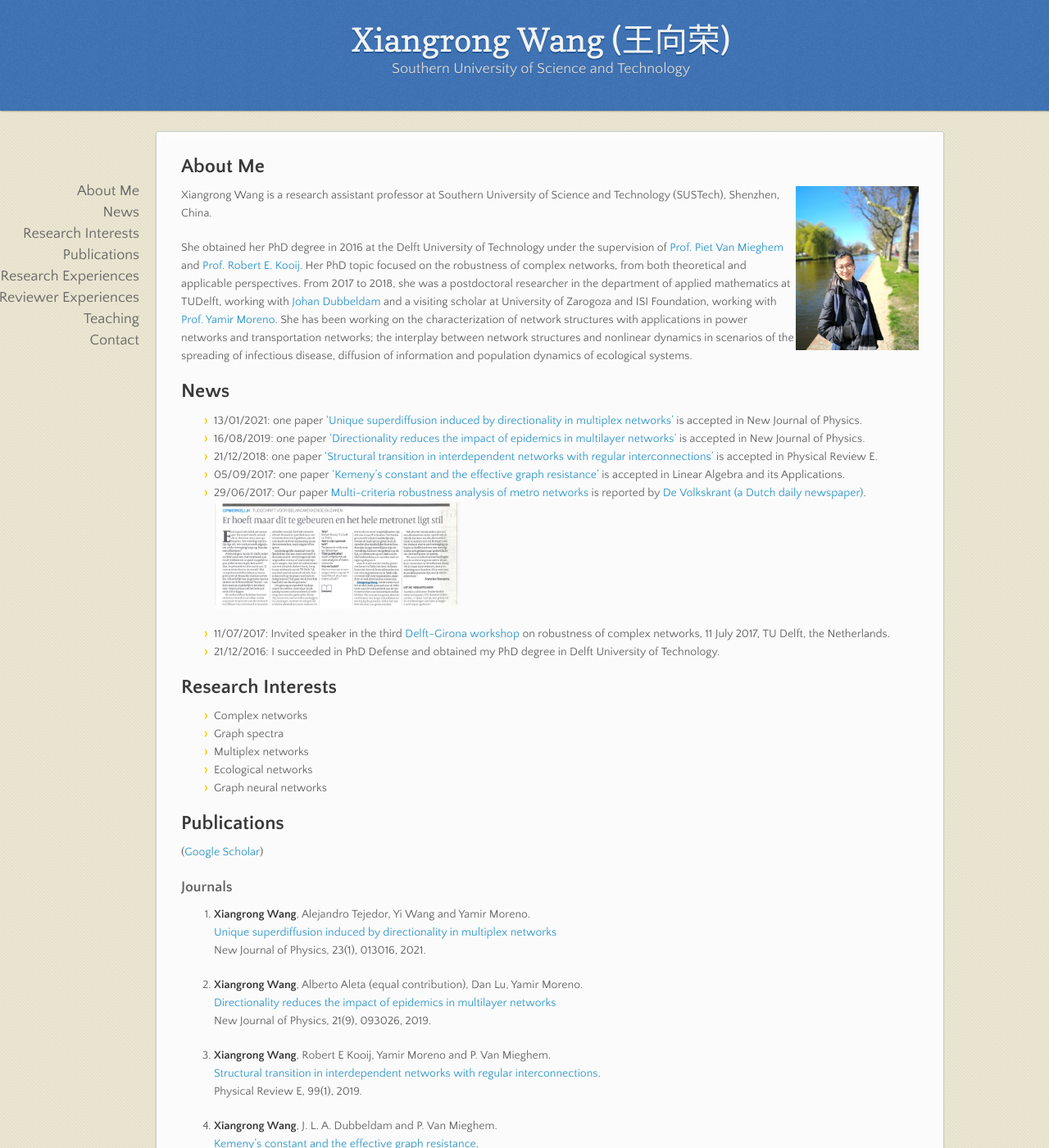
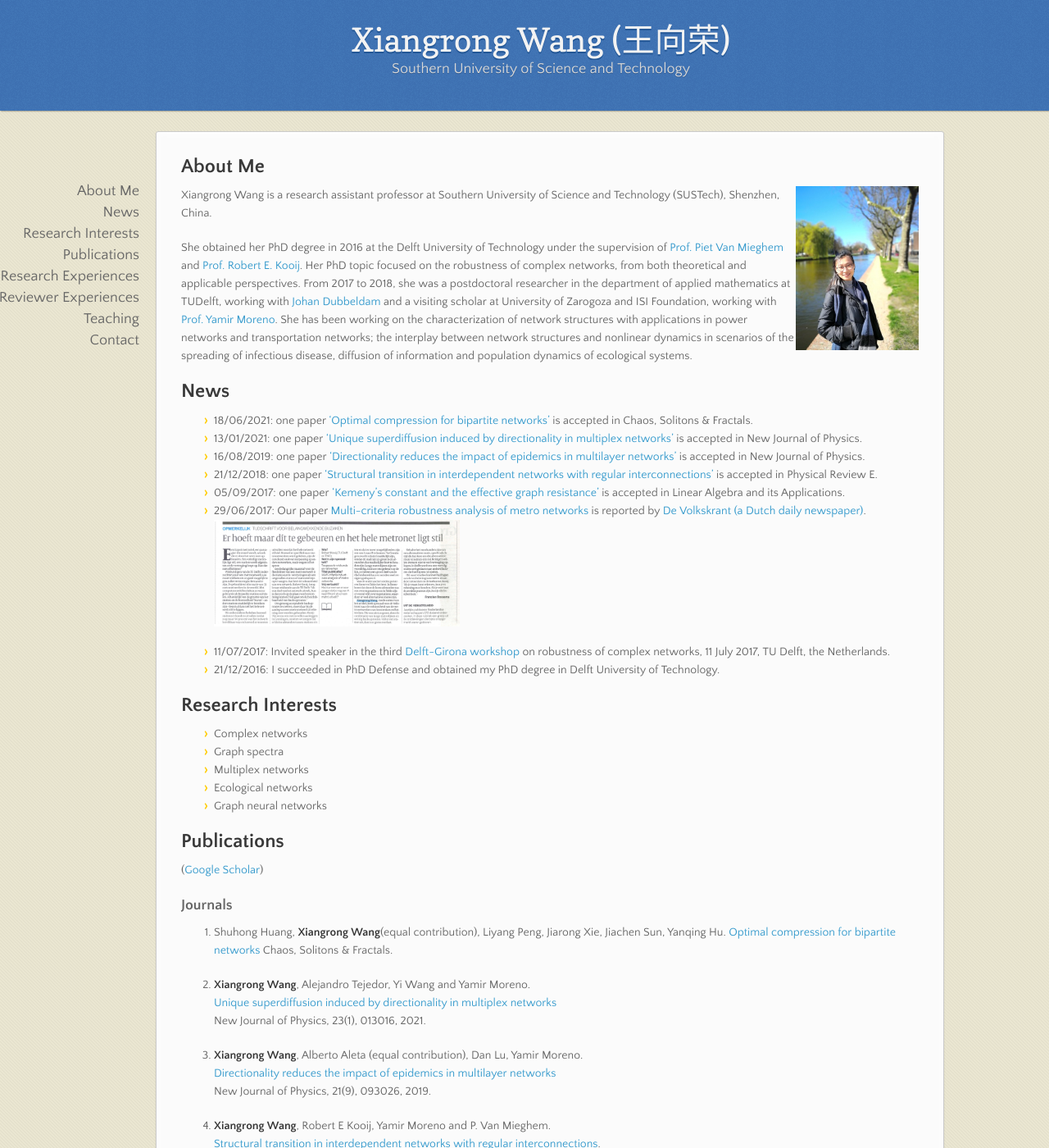
Before and after one commit to xiangrongwang/xiangrongwang.github.io, a Jekyll site: the page built from index.md, in a window 1280 px wide and 1400 px high. Shown: the whole window at 82% size. Built offline with Jekyll 4.4.1, drawn with Linux system fonts in a browser that asks for light colours; nearby versions of some CDN libraries; our own code applies the rules of GitHub Pages for plain Markdown files.

Commit message:
Update index.md

```diff
--- a/index.md
+++ b/index.md
@@ -8,6 +8,7 @@ Her PhD topic focused on the robustness of complex networks,  from both theoreti
 
 
 ## News
+* 18/06/2021: one paper ['Optimal compression for bipartite networks'](https://iopscience.iop.org/article/10.1088/1367-2630/abdb71/meta) is accepted in Chaos, Solitons & Fractals.
 * 13/01/2021: one paper ['Unique superdiffusion induced by directionality in multiplex networks'](https://iopscience.iop.org/article/10.1088/1367-2630/abdb71/meta) is accepted in New Journal of Physics.
 * 16/08/2019: one paper ['Directionality reduces the impact of epidemics in multilayer networks'](https://iopscience.iop.org/article/10.1088/1367-2630/ab3dd0) is accepted in New Journal of Physics.
 * 21/12/2018: one paper ['Structural transition in interdependent networks with regular interconnections'](https://www.nas.ewi.tudelft.nl/people/Piet/papers/PhysRevE2019_interdepenent_nets_regular_interconnections.pdf) is accepted in Physical Review E.
@@ -29,7 +30,11 @@ Her PhD topic focused on the robustness of complex networks,  from both theoreti
 ([Google Scholar](https://scholar.google.com/citations?user=LJm0X3AAAAAJ&hl=en))
 
 ### Journals
-8. __Xiangrong Wang__, Alejandro Tejedor, Yi Wang and Yamir Moreno.
+9. Shuhong Huang, __Xiangrong Wang__(equal contribution), Liyang Peng, Jiarong Xie, Jiachen Sun, Yanqing Hu.
+[Optimal compression for bipartite networks](https://iopscience.iop.org/article/10.1088/1367-2630/abdb71/meta)
+Chaos, Solitons & Fractals.
+
+11. __Xiangrong Wang__, Alejandro Tejedor, Yi Wang and Yamir Moreno.
 [Unique superdiffusion induced by directionality in multiplex networks](https://iopscience.iop.org/article/10.1088/1367-2630/abdb71/meta)
 New Journal of Physics, 23(1), 013016, 2021.
 
```
